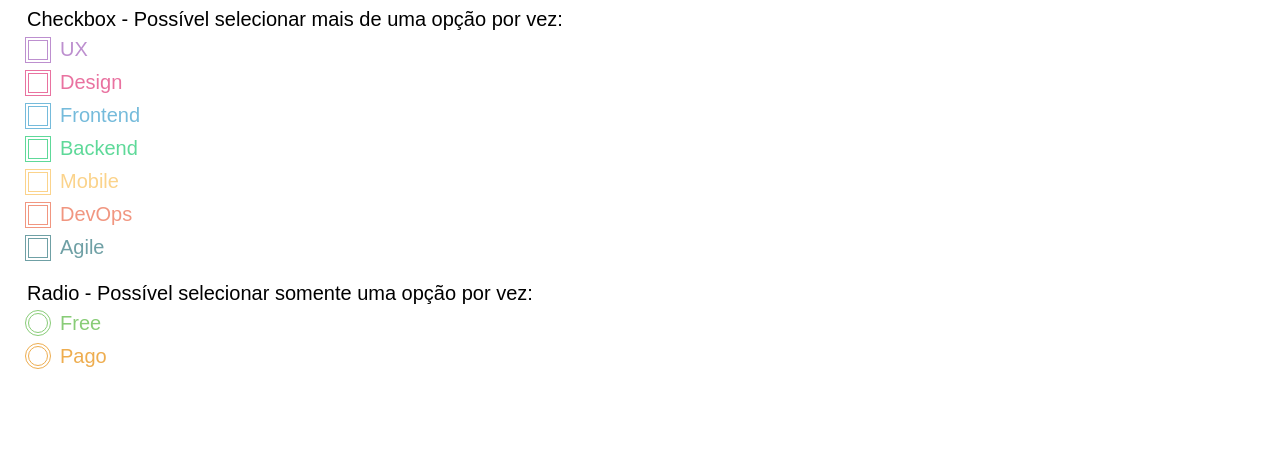
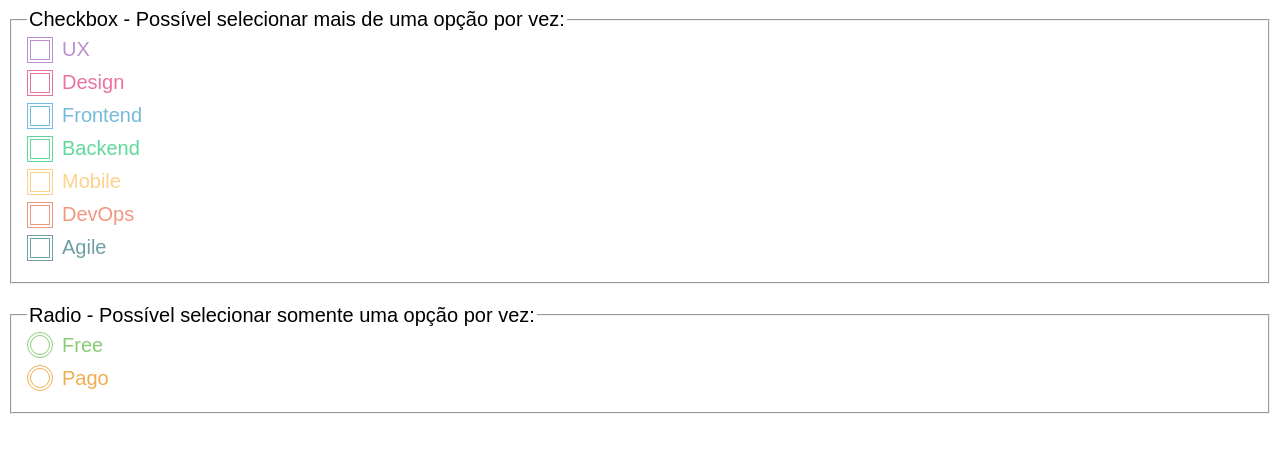
Before and after one commit to DezaLuchini/estilizando_checkbox_CSS, a plain HTML site: page index.html in a window 1280 px wide. Drawn offline with Linux system fonts and the light colour scheme.

Commit message:
Pequenas alterações em layout

```diff
--- a/css/menuCheckbox.css
+++ b/css/menuCheckbox.css
@@ -1,7 +1,8 @@
 .menuCheckbox {
   font-family: sans-serif;
   font-size: 20px;
-  border: none; /*tirar a borda em volta do fieldset*/
+  margin-bottom: 20px;
+/*border: none; tirar a borda em volta do fieldset*/
 }
 
 .menuCheckbox__checbox {
@@ -17,10 +18,6 @@
 .menuCheckbox__checbox:focus + .menuCheckbox__label::after,
 .menuCheckbox__checbox:focus + .menuCheckbox__label::before {
   outline: 1px solid black;
-}
-
-.menuCheckbox__checbox:focus + .menuCheckbox__label {
-  color: black;
 }
 
 .menuCheckbox__label {
--- a/css/menuRadio.css
+++ b/css/menuRadio.css
@@ -1,7 +1,8 @@
 .menuRadio {
   font-family: sans-serif;
   font-size: 20px;
-  border: none; /*tirar a borda em volta do fieldset*/
+  margin-bottom: 20px;
+  /*border: none; tirar a borda em volta do fieldset*/
 }
 
 .menuRadio__radio {
@@ -14,7 +15,8 @@
   background-color: var(--medium); /*quando clicado, add background*/
 }
 
-.menuRadio__radio:focus + .menuRadio__label::after {
+.menuRadio__radio:focus + .menuRadio__label::after,
+.menuRadio__radio:focus + .menuRadio__label::before {
   outline: 1px solid black;
 }
 
--- a/index.html
+++ b/index.html
@@ -1,7 +1,7 @@
 <!DOCTYPE html>
 <html lang="pt-BR">
   <head>
-    <meta charset="utf-8">
+    <meta charset="UTF-8">
     <meta name="viewport" content="width=device-width, initial-scale=1.0">
 
     <link rel="icon" href="img/favicon-16x16.png">
```
